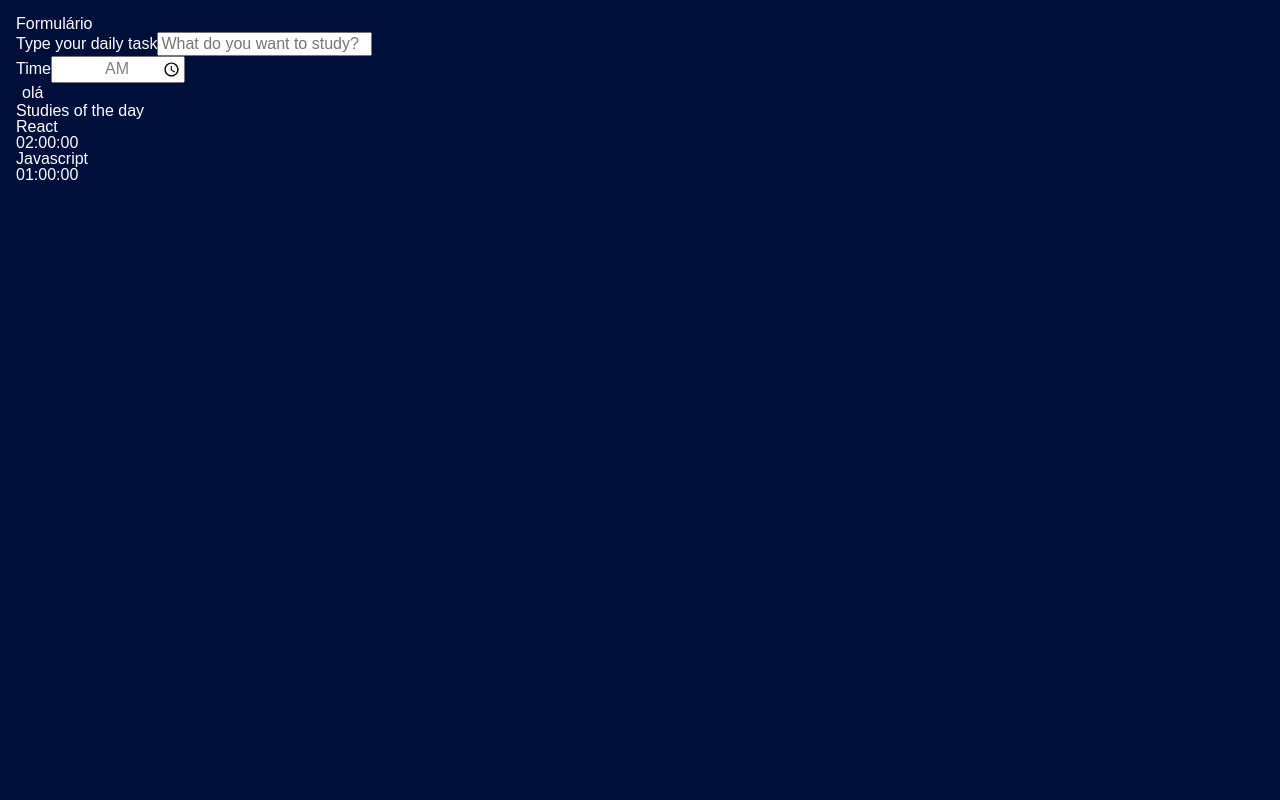
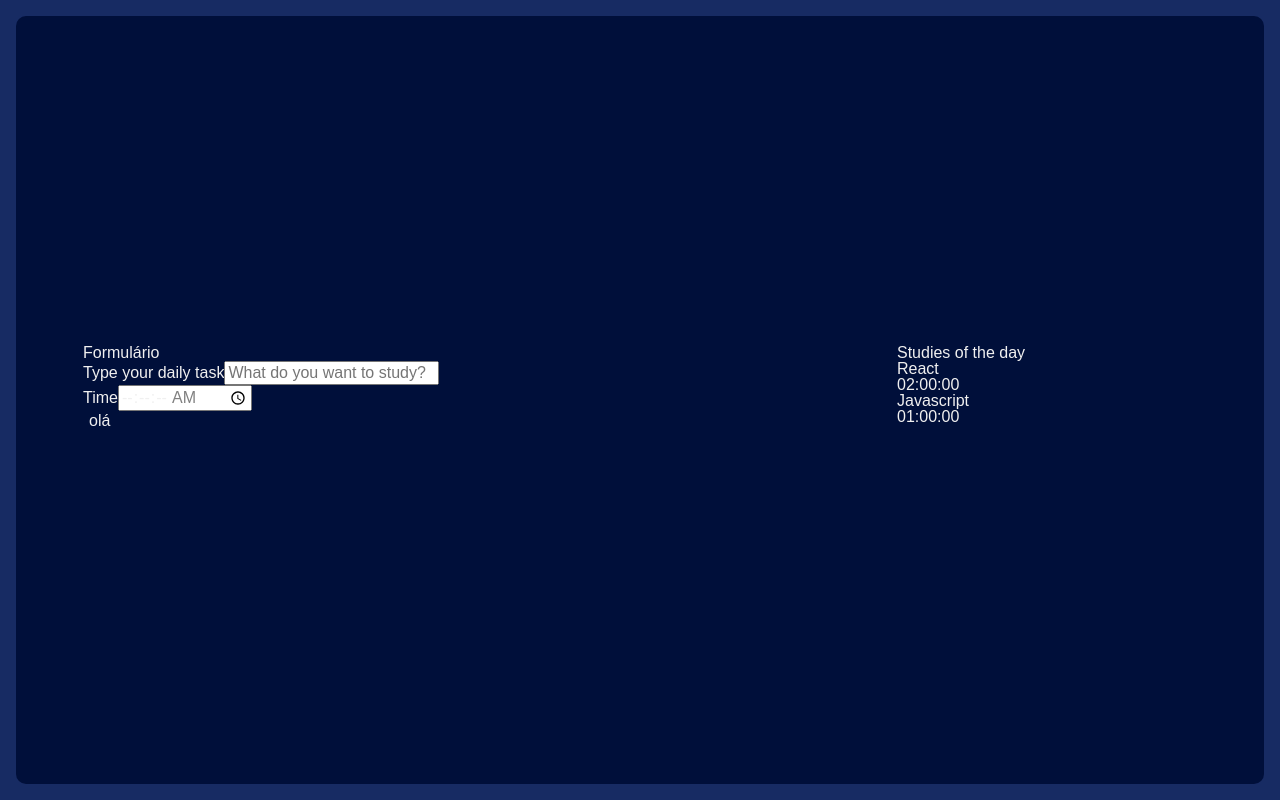
Before and after one commit to ecpieritz/study-schedule, a React (Create React App) app: page / in a window 1280 px wide. Built offline with nearby package versions, Linux system fonts and the light colour scheme.

Commit message:
Added App style

```diff
--- a/src/index.css
+++ b/src/index.css
@@ -66,7 +66,7 @@
 	justify-content: center;
 	font-family: 'Manjari', sans-serif;
 	color: #F0F0F0;
-	background-color: #4C4C4C;
+	background-color: #172b63;
 	height: 100%;
 	width: 100%;
 	padding: 16px;
--- a/src/index.tsx
+++ b/src/index.tsx
@@ -1,7 +1,7 @@
 import React from 'react';
 import ReactDOM from 'react-dom/client';
 import './index.css';
-import App from './App';
+import App from './pages/App';
 
 const root = ReactDOM.createRoot(
   document.getElementById('root') as HTMLElement
--- /dev/null
+++ b/src/pages/App.tsx
@@ -0,0 +1,15 @@
+import React from 'react';
+import Form from '../components/Form';
+import List from '../components/List';
+import './style.scss'
+
+function App() {
+  return (
+    <div className="AppStyle">
+      <Form />
+      <List />
+    </div>
+  );
+}
+
+export default App;
--- /dev/null
+++ b/src/pages/style.scss
@@ -0,0 +1,30 @@
+.AppStyle {
+  display: grid;
+  grid-template-rows: min-content min-content auto;
+  grid-template-areas:
+  "new-task"
+  "timer"
+  "tasks"
+  ;
+  row-gap: 24px;
+  min-width: 320px;
+  min-height: calc(100vh - 32px);
+  width: 100%;
+  padding: 32px;
+  box-sizing: border-box;
+  border-radius: 10px;
+  background-color: #000f3a;
+
+  @media screen and (min-width:1280px)  {
+    grid-template-areas:
+    "new-task tasks"
+    "timer tasks"
+    ;
+    column-gap: 64px;
+    grid-template-rows: min-content min-content;
+    grid-template-columns: 750px 300px;
+    justify-content: center;
+    align-content: center;
+    padding: 64px;
+  }
+}
```
